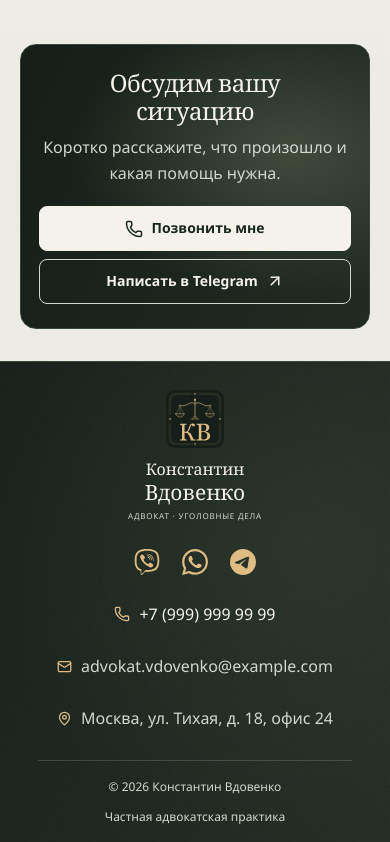
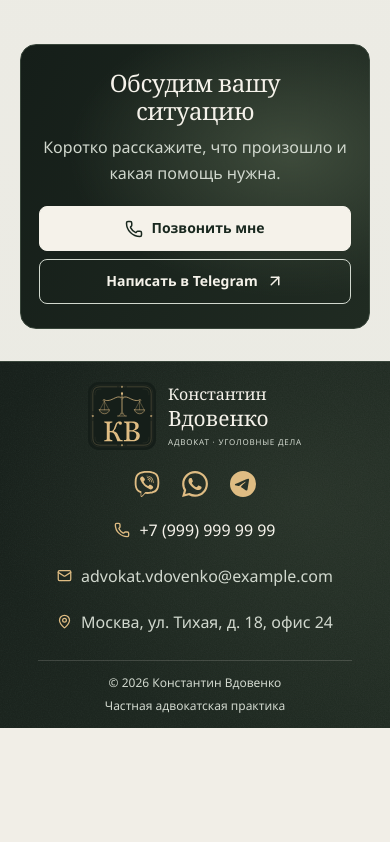
Before and after one commit to Aleks-man/advokat-vdovenko, a React (Vite) app in the folder front/: page / in a window 390 px wide. Shown: the part 3548-4390 px from the top of the page. After the commit the page ends 4276 px from the top, so only its background shows below. Built offline with nearby package versions, Linux system fonts and the light colour scheme; a web font is replaced by a local one.

Commit message:
Balance mobile footer logo with brand text

```diff
--- a/front/src/components/Footer/Footer.css
+++ b/front/src/components/Footer/Footer.css
@@ -78,13 +78,13 @@
 
 @media (max-width: 600px) {
   .footer {
-    padding-top: 28px;
+    padding-top: 20px;
     text-align: center;
   }
   .footer-top {
     grid-template-columns: minmax(0, 1fr);
-    gap: 20px;
-    padding-bottom: 20px;
+    gap: 12px;
+    padding-bottom: 16px;
   }
   .footer-phone,
   .footer-email,
@@ -92,17 +92,23 @@
     min-height: 44px;
   }
   .footer-contacts {
-    gap: 8px;
+    gap: 2px;
     justify-self: center;
     align-items: center;
   }
   .footer-brand {
-    flex-direction: column;
+    flex-direction: row;
     justify-self: center;
+    text-align: left;
+  }
+  .footer-brand .brand-mark {
+    width: 68px;
+    height: 68px;
   }
   .footer-bottom {
     flex-direction: column;
-    gap: 10px;
+    gap: 4px;
+    padding-block: 12px;
     align-items: center;
   }
   .footer .messenger-links {
```
